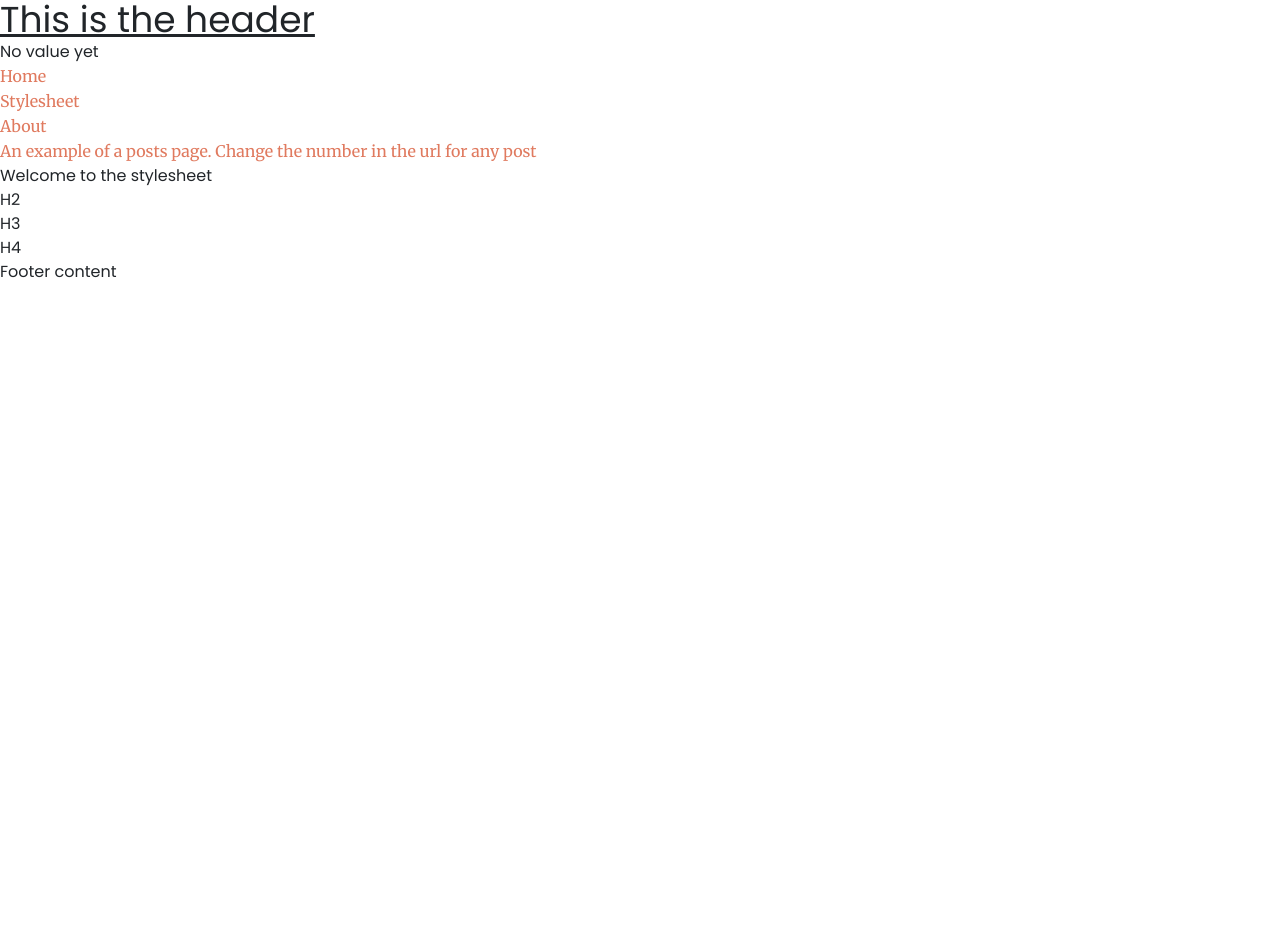
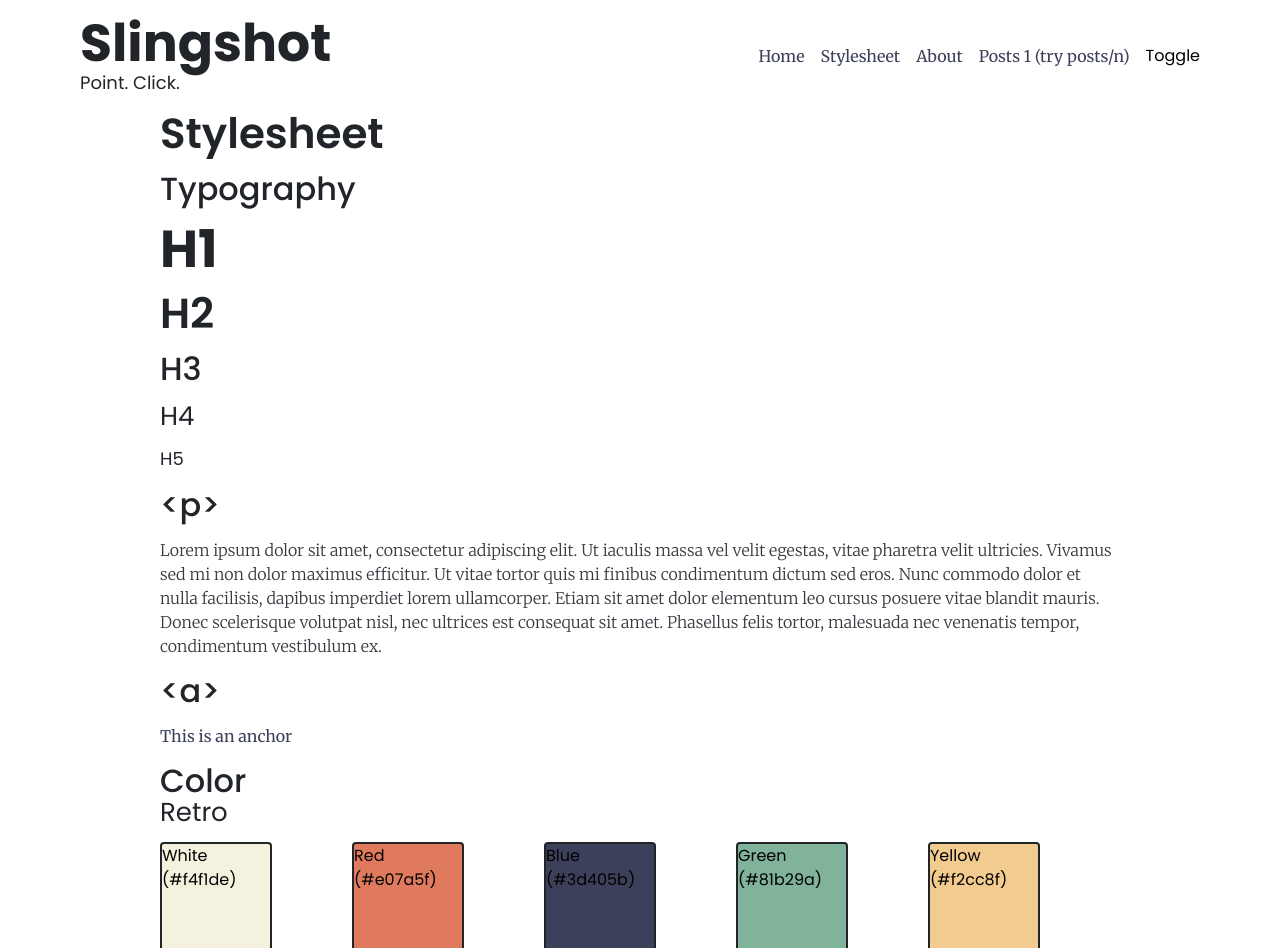
Before and after one commit to brendantuckerman/Sandman, a Nuxt app: page /stylesheet in a window 1280 px wide. Shown: the top 948 px of the page. Before the commit the page ends 800 px from the top, so only its background shows below. Built offline with nearby package versions, Linux system fonts and the light colour scheme.

Commit message:
Typography and darkmode styling

```diff
--- a/app.vue
+++ b/app.vue
@@ -1,21 +1,36 @@
 <template>
-
-  <header>
-    <h1 class="text-4xl underline"> This is the header </h1>
-    <h2> {{ $config.public.myValue || "No value yet "}}</h2>
+  <div :class="{'dark': isDarkMode}">
+  <div class="container">
+    <header class="flex justify-between items-center">
+      <div>
+        <h1>Slingshot </h1>
+        <h5> Point. Click.</h5>
+      </div>
       <nav>
-      <ul>
+        <ul class="flex justify-between items-center gap-4">
           <li><NuxtLink to="/">Home</NuxtLink></li>
           <li><NuxtLink to="/stylesheet">Stylesheet</NuxtLink></li>
           <li><NuxtLink to="/about">About</NuxtLink></li>
-        <li><NuxtLink to="/posts/1">An example of a posts page. Change the number in the url for any post</NuxtLink></li>
+          <li><NuxtLink to="/posts/1">Posts 1 (try posts/n)</NuxtLink></li>
+          <li><ToggleSwitch  @toggle="handleToggle"></ToggleSwitch></li>
         </ul>
       </nav>
+
     </header>
-  <main>
+    <main class="container">
       <NuxtPage />
     </main>
     <footer>
       <h3>Footer content</h3>
     </footer>
+  </div>
+</div>
 </template>
+
+<script setup>
+const isDarkMode = ref(false);
+
+function handleToggle(mode) {
+  isDarkMode.value = mode;
+}
+</script>
--- a/assets/css/main.css
+++ b/assets/css/main.css
@@ -3,21 +3,58 @@
 @import "tailwindcss/utilities";
 
 @layer base {
+    /* Defaullts */
+
+    .dark{
+        @apply dark:bg-grey-dark bg-retro-white;
+    }
+
+    /* Typography */
     h1,
     h2,
     h3,
     h4,
     h5,
     h6 {
-        @apply text-grey-darkest;
+        @apply text-grey-darkest dark:text-retro-white;
+    }
+
+    h1{
+        @apply text-d1 font-bold;
+    }
+
+    h2{
+        @apply text-d2 font-semibold;
+    }
+
+    h3{
+        @apply text-d3 font-medium;
+    }
+
+    h4{
+        @apply text-d4;
+    }
+
+    h5{
+        @apply text-d5;
     }
 
     p,
     span{
-        @apply text-grey-dark font-serif;
+        @apply text-grey-dark font-serif font-light dark:text-retro-white;
     }
 
     a{
-        @apply text-retro-red font-serif;
+        @apply text-retro-blue dark:text-retro-green font-serif;
     }
+
+    a:hover{
+        @apply text-retro-green dark:text-retro-red underline;
+    }
+
+    .container{
+        @apply pt-4;
+    }
+
+
 }
--- /dev/null
+++ b/components/ToggleSwitch.vue
@@ -0,0 +1,21 @@
+<template>
+    <div class="toggle-switch" @click="toggleMode">
+      <div class="switch" :class="{ active: isDarkMode }">Toggle</div>
+    </div>
+  </template>
+
+<script>
+export default {
+  data() {
+    return {
+      isDarkMode: false,
+    };
+  },
+  methods: {
+    toggleMode() {
+      this.isDarkMode = !this.isDarkMode;
+      this.$emit('toggle', this.isDarkMode);
+    },
+  },
+};
+</script>
--- a/pages/stylesheet.vue
+++ b/pages/stylesheet.vue
@@ -1,8 +1,38 @@
 <template>
-    <div class="container">
-        <h1>Welcome to the stylesheet</h1>
-        <h2>H2</h2>
-        <h3>H3</h3>
-        <h4>H4</h4>
+    <h2>Stylesheet</h2>
+    <div class="typography flex flex-col gap-4 py-4">
+         <h3>Typography</h3>
+         <h1>H1</h1>
+         <h2>H2</h2>
+         <h3>H3</h3>
+         <h4>H4</h4>
+         <h5>H5</h5>
+
+
+        <h3> &lt;p&gt;</h3>
+        <p>Lorem ipsum dolor sit amet, consectetur adipiscing elit. Ut iaculis massa vel velit egestas, vitae pharetra velit ultricies. Vivamus sed mi non dolor maximus efficitur. Ut vitae tortor quis mi finibus condimentum dictum sed eros. Nunc commodo dolor et nulla facilisis, dapibus imperdiet lorem ullamcorper. Etiam sit amet dolor elementum leo cursus posuere vitae blandit mauris. Donec scelerisque volutpat nisl, nec ultrices est consequat sit amet. Phasellus felis tortor, malesuada nec venenatis tempor, condimentum vestibulum ex. </p>
+        <h3> &lt;a&gt;</h3>
+        <a href="/stylesheet">This is an anchor</a>
+
+        <div class="color pb-4">
+            <h3>Color</h3>
+            <h4>Retro</h4>
+            <div class="py-4 grid grid-cols-5 items-center">
+                <div class="bg-retro-white h-28 w-28  border-2 border-grey-darkest rounded">White (#f4f1de)</div>
+                <div class="bg-retro-red h-28 w-28  border-2 border-grey-darkest rounded">Red (#e07a5f)</div>
+                <div class="bg-retro-blue h-28 w-28  border-2 border-grey-darkest rounded">Blue (#3d405b)</div>
+                <div class="bg-retro-green h-28 w-28  border-2 border-grey-darkest rounded">Green (#81b29a)</div>
+                <div class="bg-retro-yellow h-28 w-28  border-2 border-grey-darkest rounded">Yellow (#f2cc8f)</div>
+            </div>
+            <h4>Grey</h4>
+            <div class="py-4 grid grid-cols-5 items-center">
+                <div class="bg-grey-darkest text-retro-white h-28 w-28  border-2 border-grey-darkest rounded">grey-darkest</div>
+                <div class="bg-grey-dark text-retro-white h-28 w-28  border-2 border-grey-darkest rounded">grey-dark</div>
+                <div class="bg-grey-default text-retro-white h-28 w-28  border-2 border-grey-darkest rounded">grey-default</div>
+                <div class="bg-grey-light text-retro-white h-28 w-28  border-2 border-grey-darkest rounded">grey-light</div>
+                <div class="bg-grey-lightest text-retro-white h-28 w-28  border-2 border-grey-darkest rounded">grey-lightest</div>
+            </div>
+        </div>
+
     </div>
 </template>
--- a/tailwind.config.js
+++ b/tailwind.config.js
@@ -8,6 +8,9 @@ export default {
     "./app.vue",
     "./error.vue",
   ],
+
+  darkMode: 'selector',
+
   theme: {
     colors:{
       retro:{
@@ -30,7 +33,25 @@ export default {
       'sans': ['Poppins', 'ui-sans-serif'],
       'serif': ['Merriweather', 'ui-serif']
     },
-    extend: {},
+    fontSize: {
+      d1: ['52px', '54px'],
+      d2: ['42px', '44px'],
+      d3: ['32px', '34px'],
+      d4: ['26px', '28px'],
+      d5: ['18px', '26px']
+    },
+
+    extend: { },
+    container:{
+      center: true,
+      padding: {
+        DEFAULT: '1rem',
+        sm: '2rem',
+        lg: '4rem',
+        xl: '5rem',
+        '2xl': '6rem',
+      }
+    }
 
   },
   plugins: [],
```
Lines whose indentation alone changed are shown as unchanged.
